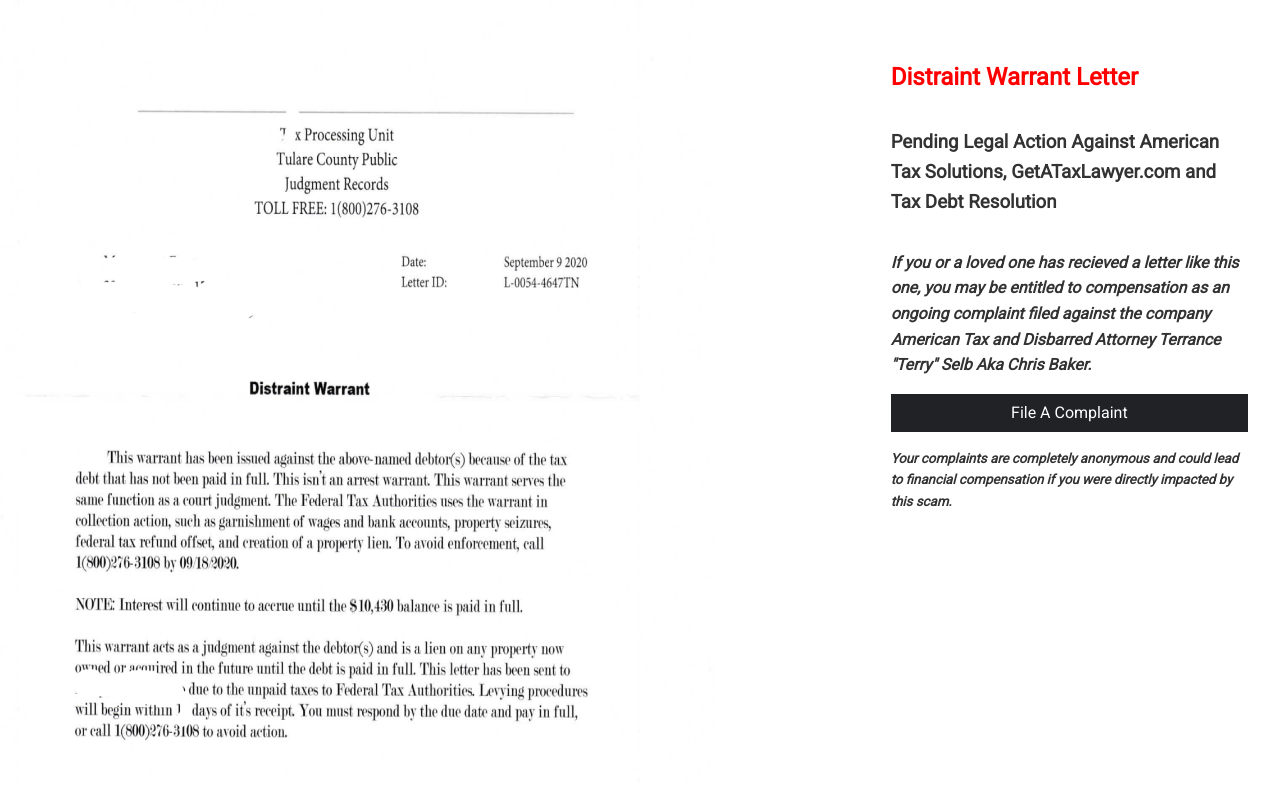
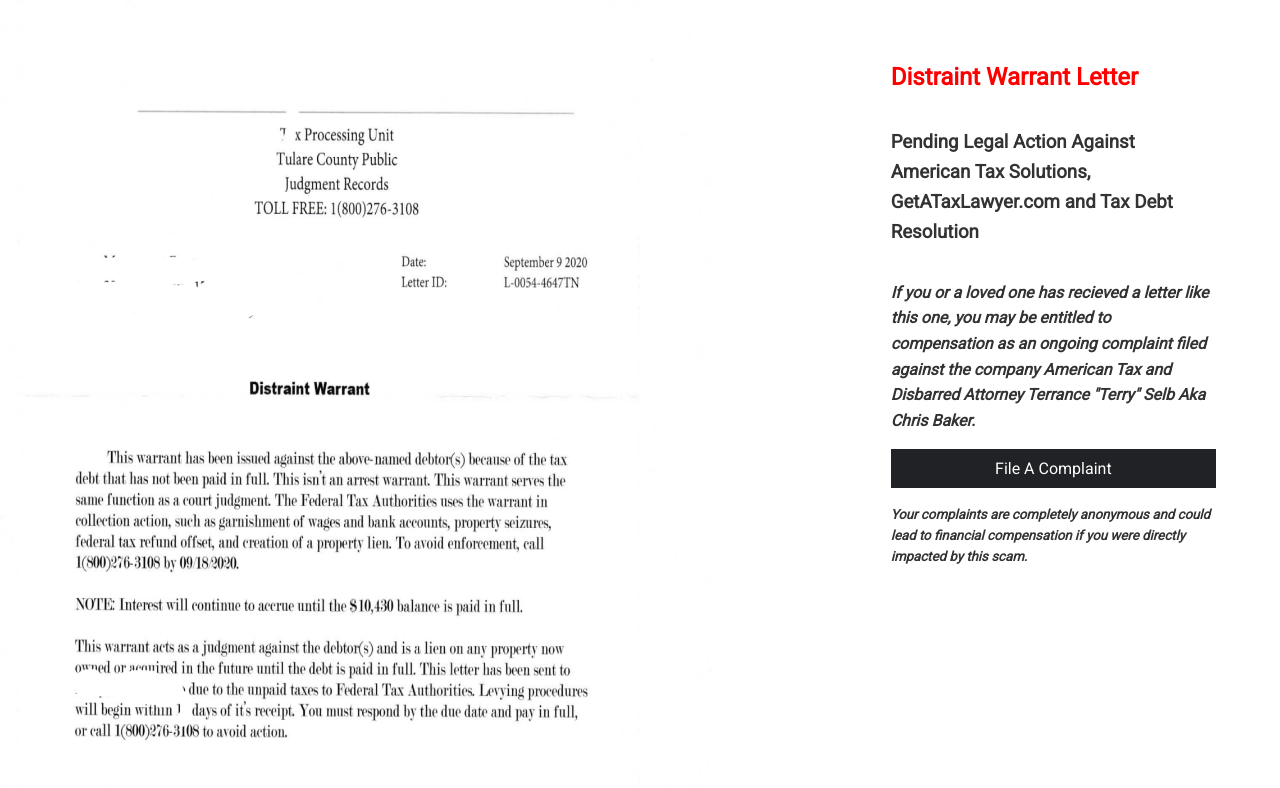
Before and after one commit to mickeygray/let1, a React (Create React App) app: page / in a window 1280 px wide. Shown: the top 788 px of the page. Built offline with nearby package versions, Linux system fonts and the light colour scheme.

Commit message:
first commit

```diff
--- a/src/App.css
+++ b/src/App.css
@@ -582,7 +582,9 @@
   grid-template-columns: 2fr 1fr;
   grid-gap: 1rem;
 }
-
+.m-2 {
+  margin: 2rem 4rem 2rem 2rem;
+}
 .grid-3 {
   display: grid;
   grid-template-columns: repeat(3, 1fr);
```
